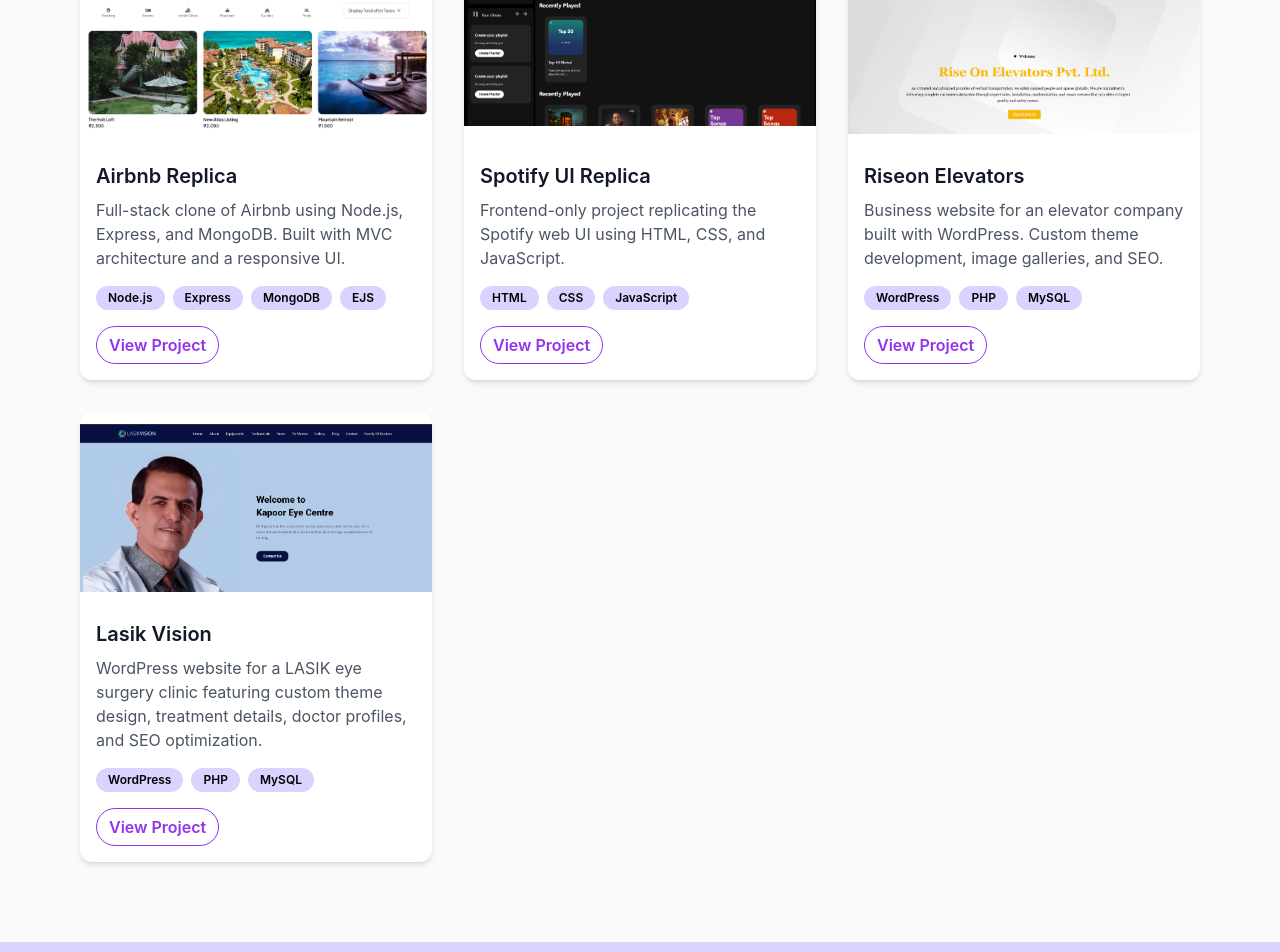
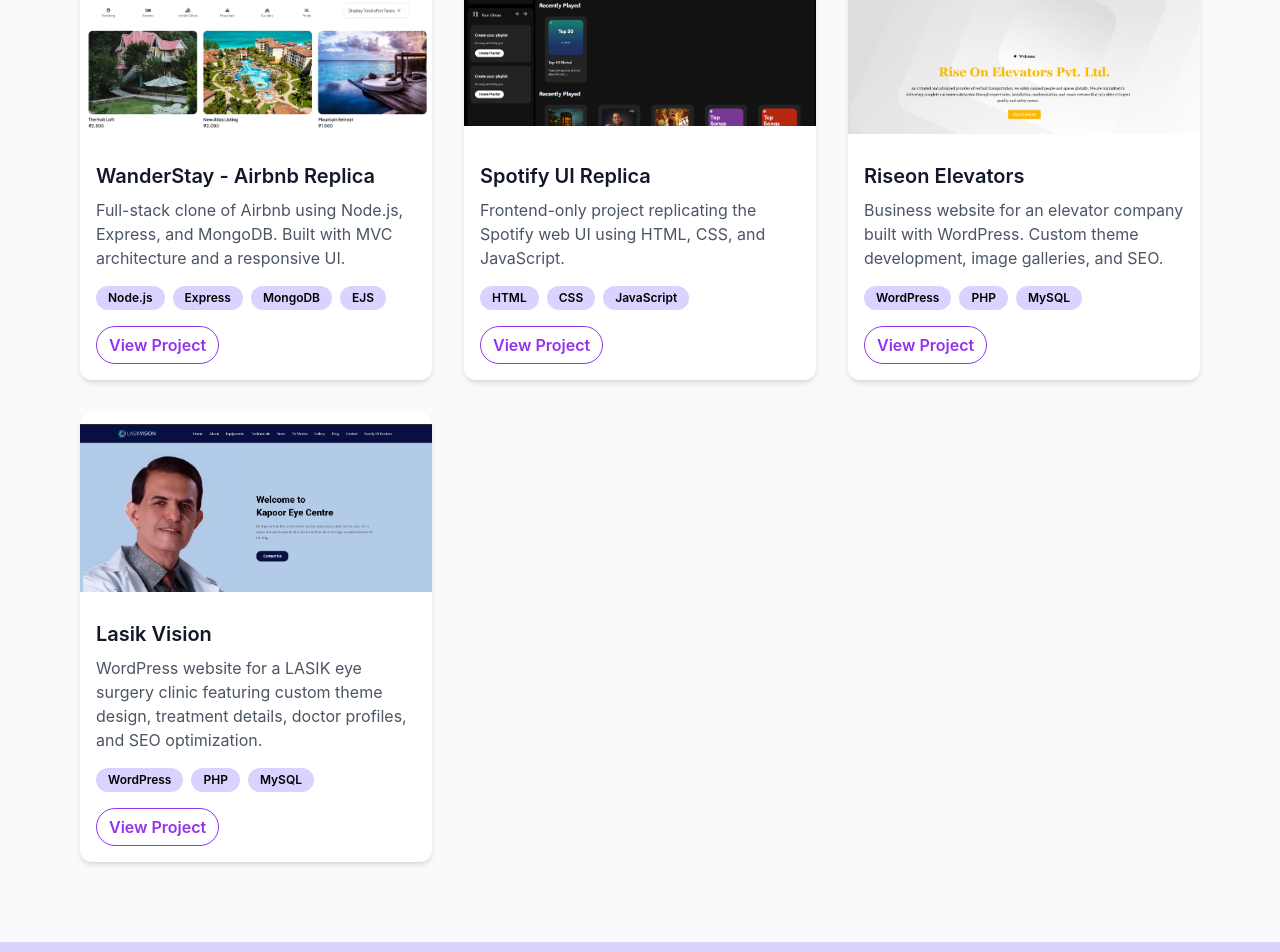
Before and after one commit to Khanjan10/portfolio, a React (Create React App) app: page / in a window 1280 px wide. Shown: the part 2266-3218 px from the top of the page. Built offline with nearby package versions, Linux system fonts and the light colour scheme.

Commit message:
Changed some styles

```diff
--- a/src/components/Projects.js
+++ b/src/components/Projects.js
@@ -3,7 +3,7 @@
 
 const projectsData = [
   {
-    title: "Airbnb Replica",
+    title: "WanderStay - Airbnb Replica",
     description:
       "Full-stack clone of Airbnb using Node.js, Express, and MongoDB. Built with MVC architecture and a responsive UI.",
     techStack: ["Node.js", "Express", "MongoDB", "EJS"],
```
